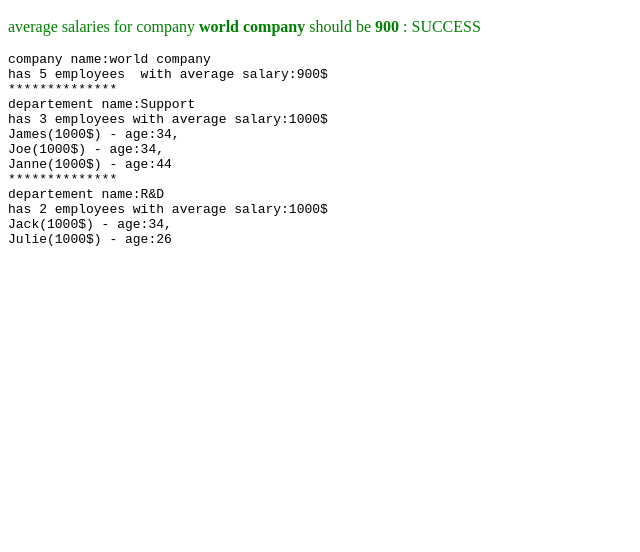
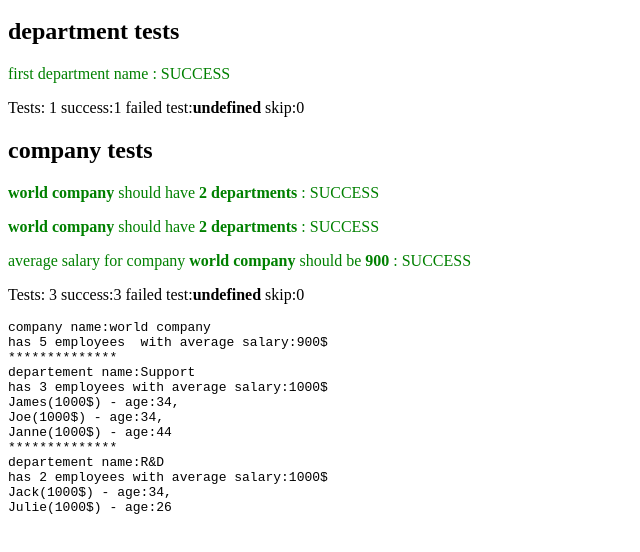
Before and after one commit to laurentleseigneur/coding-dojo, a plain HTML site: page javascript/index.html in a window 1280 px wide. Shown: the part 48-600 px from the top of the page, without its empty margins (0-640 px from the left). Drawn offline with Linux system fonts and the light colour scheme.

Commit message:
add test suite

```diff
--- a/javascript/index.html
+++ b/javascript/index.html
@@ -4,9 +4,26 @@
 <script src="test.js"></script>
 <script src="script2.js"></script>
 <h1>Tests</h1>
-<script>var expected=900;
-    assertEqual ( expected, soc1.averageSalaries(),"average salaries for company <b>"+soc1.name+"</b> should be <b>"+expected+"</b>");
-    <!--assertEqual ( 600, soc1.averageSalaries(),"average salaries for company <b>"+soc1.name+"</b> should be <b>"+600+"</b>");-->
+<script>
+    testSuite("department tests",{
+        "employee Count": function(){
+          assertEqual ( "Support", soc1.departments[0].name,"first department name");
+        }
+    });
+    testSuite("company tests",{
+        "employee Count": function(){
+          assertEqual ( 2, soc1.departments.length,"<b>"+soc1.name+"</b> should have <b>"+2+" departments</b>");
+         },
+          "department Count": function(){
+          assertEqual ( 2, soc1.departments.length,"<b>"+soc1.name+"</b> should have <b>"+2+" departments</b>");
+         },
+          "average salary": function(){
+          assertEqual ( 900, soc1.averageSalaries(),"average salary for company <b>"+soc1.name+"</b> should be <b>900</b>");
+         }
+       }
+    );
+
+
 </script>
 
 <pre>
--- a/javascript/test.js
+++ b/javascript/test.js
@@ -1,5 +1,6 @@
 (function(){
-    function assertEqual(expected,returned,message){
+
+   function display(expected,returned,message){
         var p = window.document.createElement("p");
         p.innerHTML=message+" : ";
         if (expected==returned){
@@ -7,13 +8,55 @@
             p.style.color="green";
         }
         else {
-            p.innerHTML+="FAILED - got " +returned;
+            p.innerHTML+="FAILED - expected:"+ expected +" - got:" +returned;
             p.style.color="red";
         }
         window.document.body.appendChild(p);
     }
 
+    function assertEqual(expected,returned,message){
+        display(expected,returned,message);
+        if (expected!=returned){
+        throw new Error("failed test:"+ message);
+        }
+    }
+
+     function testSuite(title, tests){
+            var h2 = window.document.createElement("h2");
+            h2.innerHTML=title;
+            window.document.body.appendChild(h2);
+
+            var success=0;
+            var failed;
+            var skip=0;
+             var total=0;
+            for (var test in tests)
+            {
+                if (failed){
+                    skip++;
+                     total++;
+                }
+                else{
+                    try{
+                        tests[test]();
+                        success++;
+                    }
+                        catch(e){
+                        failed=test;
+                    }  finally
+                    {
+                    total++;
+                    }
+                }
+            }
+             var p = window.document.createElement("p");
+             p.innerHTML="Tests: " + total + " success:"+success+" failed test:<b>"+failed+"</b> skip:"+skip;
+             window.document.body.appendChild(p);
+
+        }
+
     window.assertEqual=assertEqual;
+    window.testSuite=testSuite;
 })();
 
 //display(true,"nice test");
```
